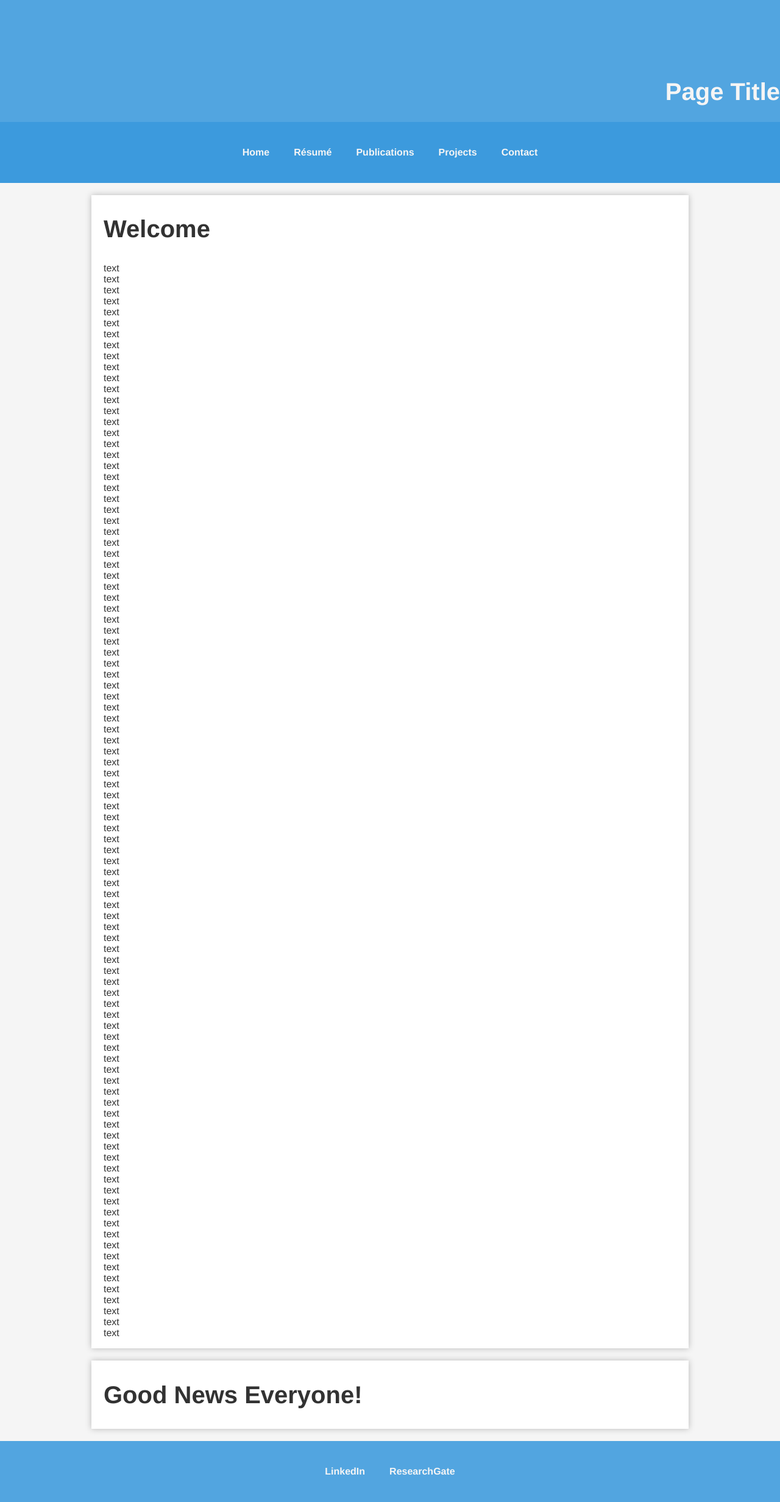
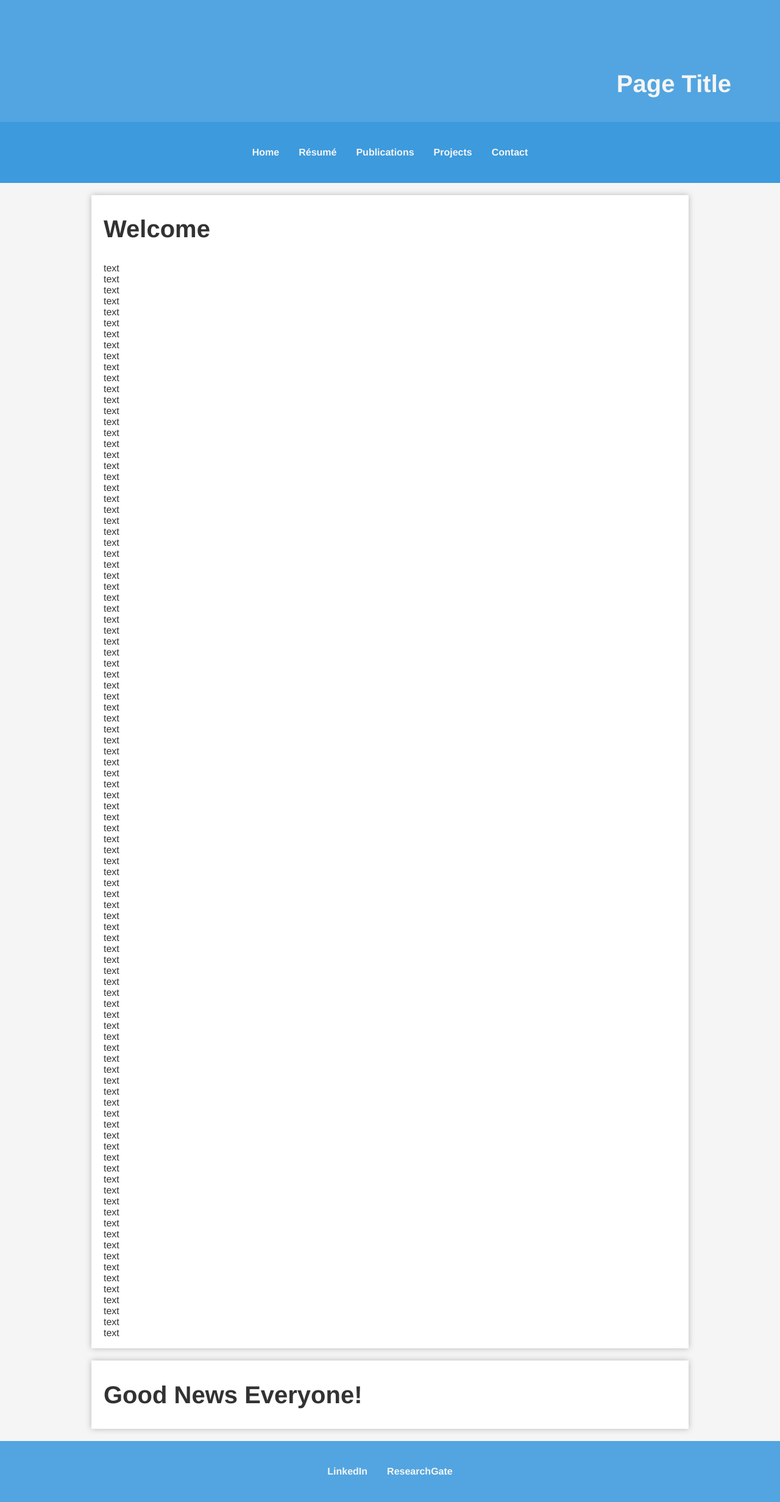
Before and after one commit to dmtveit/dmtveit.github.io, a Jekyll site: the page built from index.html, in a window 1280 px wide. Shown: the whole page at 61% size. Built offline with Jekyll 4.4.1, drawn with Linux system fonts in a browser that asks for light colours.

Commit message:
change units

```diff
--- a/css/main.css
+++ b/css/main.css
@@ -26,7 +26,9 @@
     --height-bottom-footer: var(--height-top-header);
     --height-sticky-footer: var(--height-sticky-header);
     /* margin */
-    --nav-item-margin: 20px;
+    --header-title-right-margin: 2em;
+    --header-title-bottom-margin: 1em;
+    --nav-item-margin: 1em;
     /* box-shadow */
     --box-shadow: 0px 0px 10px 0px rgba(0, 0, 0, 0.25);
 }
@@ -146,6 +148,9 @@ header nav ul li, footer nav ul li {
     bottom: 0;
     right: 0;
     color: var(--color-header-text);
+    margin-right: var(--header-title-right-margin);
+    margin-bottom: var(--header-title-bottom-margin);
+    margin-top: 0;
 }
 
 /* main */
```
